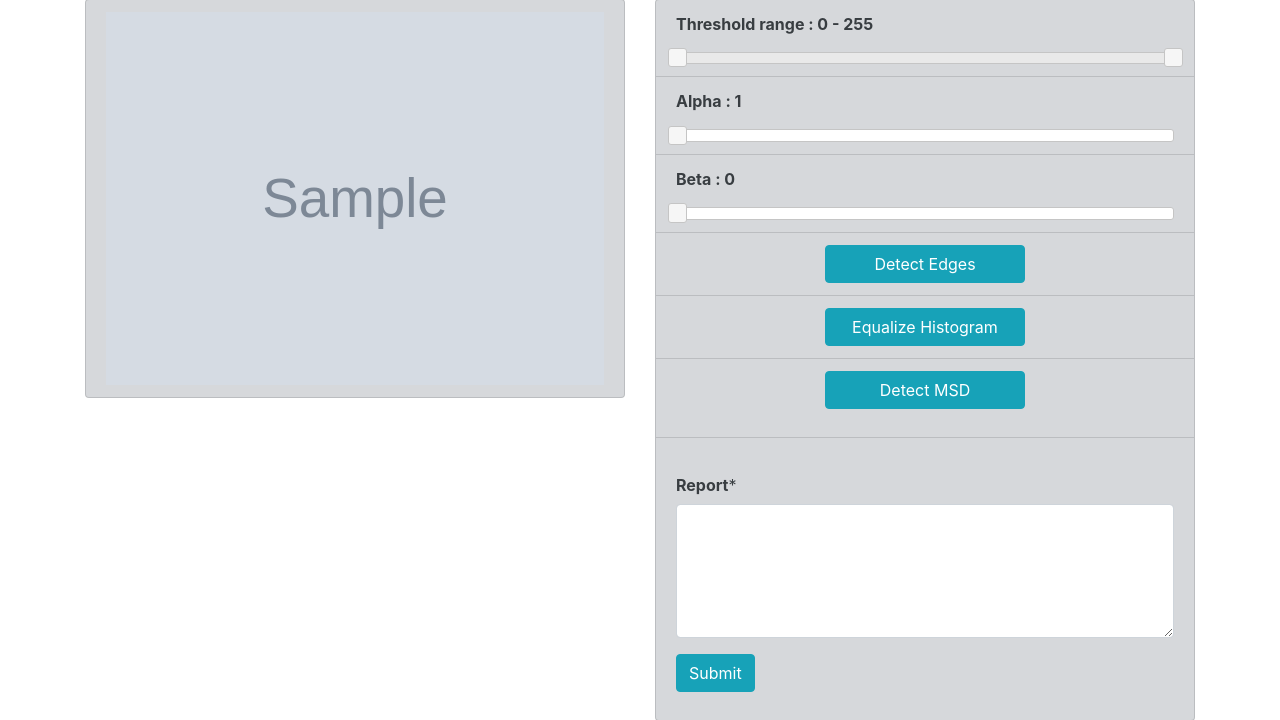
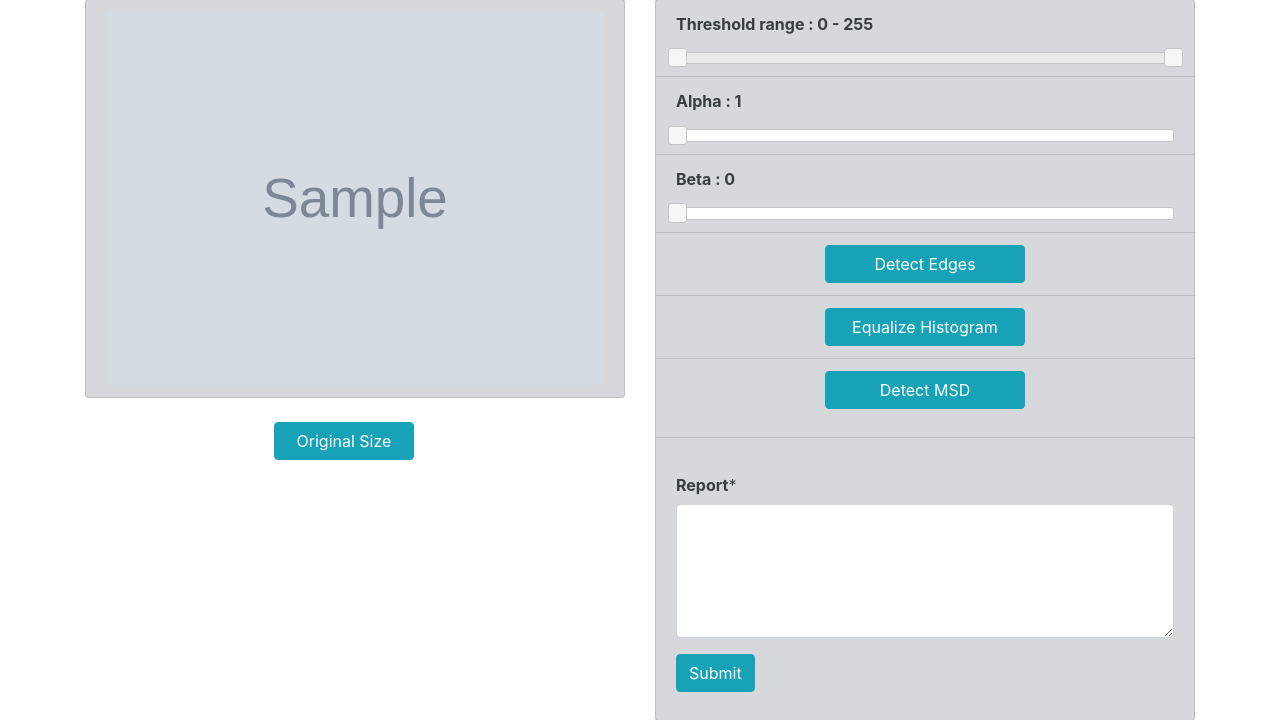
Before and after one commit to asif001/midas_final, a Django app: template doctor/templates/doctor/pages/msd.html in a window 1280 px wide. Shown: the part 155-875 px from the top of the page. Run offline with Django 3.2, Linux system fonts and the light colour scheme; the template is opened without the code that fills it: values that come from a table or form of the project are taken from there, others are empty; tables that the repository leaves empty hold one stand-in row (values such as "Sample post"); grey boxes marked "Sample" are stand-in pictures; parts of the project's set-up code (start-up, migrations or seed data) failed here and were passed over; some libraries are stand-ins or nearby versions.

Commit message:
image zoom added

```diff
--- a/doctor/templates/doctor/pages/mammography.html
+++ b/doctor/templates/doctor/pages/mammography.html
@@ -67,6 +67,10 @@
                                       <a href="#" class="list-group-item list-group-item-action flex-column align-items-start list-group-item-secondary">
                                         <img id="myImg" src="{{ pendingItem.images.url }}" style="width: 100%;height: 100%" alt="Not found"/>
                                       </a>
+                            </div>
+                            <br>
+                            <div style="margin-left: 35%;">
+                                <a class="btn btn-info" style="width: 140px;" href="{{ pendingItem.images.url }}">Original Size</a>
                             </div>
                         </div>
                         <div class="col">
--- a/doctor/templates/doctor/pages/msd.html
+++ b/doctor/templates/doctor/pages/msd.html
@@ -22,6 +22,7 @@
     <script src="https://stackpath.bootstrapcdn.com/bootstrap/4.3.1/js/bootstrap.min.js" integrity="sha384-JjSmVgyd0p3pXB1rRibZUAYoIIy6OrQ6VrjIEaFf/nJGzIxFDsf4x0xIM+B07jRM" crossorigin="anonymous"></script>
 </head>
 <body>
+
 
     <nav class="navbar navbar-expand-lg navbar-dark bg-dark">
   <a class="navbar-brand" href="{% url 'home:home' %}">MIDAS</a>
@@ -67,6 +68,10 @@
                                       <a href="#" class="list-group-item list-group-item-action flex-column align-items-start list-group-item-secondary">
                                         <img id="myImg" src="{{ pendingItem.images.url }}" style="width: 100%;height: 100%" alt="Not found"/>
                                       </a>
+                            </div>
+                            <br>
+                            <div style="margin-left: 35%;">
+                                <a class="btn btn-info" style="width: 140px;" href="{{ pendingItem.images.url }}">Original Size</a>
                             </div>
                         </div>
                         <div class="col">
```
Also changed, not shown: doctor/static/doctor/js/modal.js (added, +7 -0 lines), doctor/templates/doctor/pages/chestanalysis.html (+7 -1 lines).
